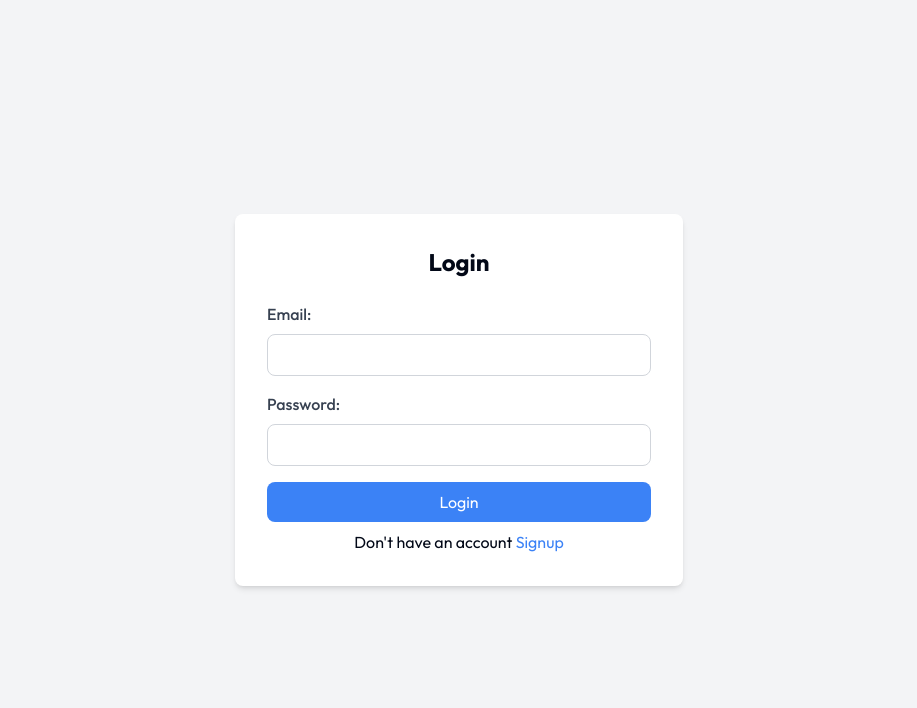
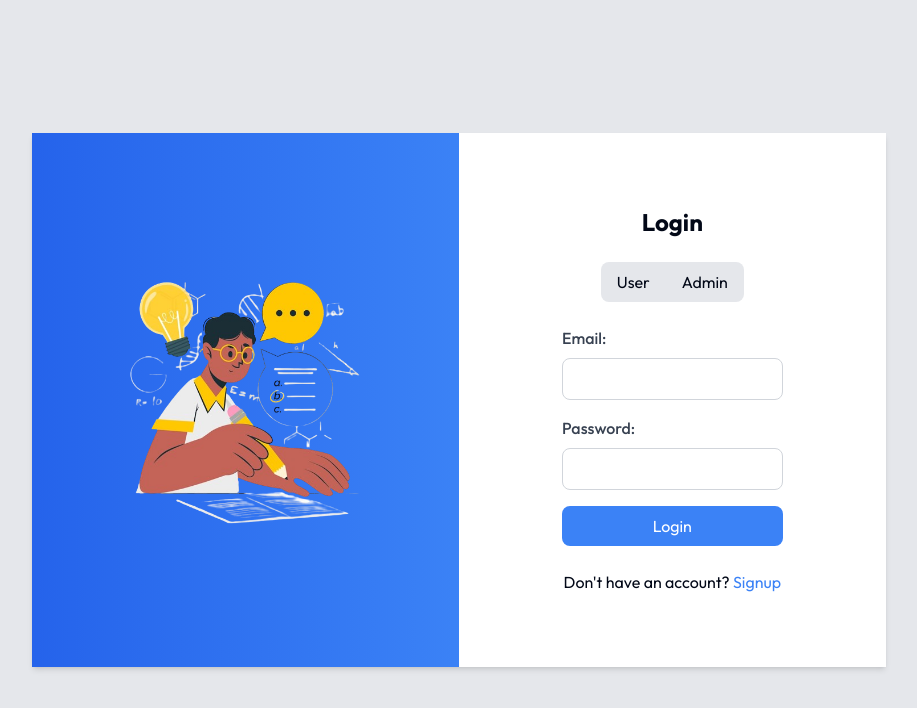
Before and after one commit to w3villa-suraj-bisht/test-event-management-FE, a Next.js app: page /signin in a window 1280 px wide. Shown: the top 708 px of the page, without its empty margins (181-1098 px from the left). Built offline with nearby package versions, Linux system fonts and the light colour scheme.

Commit message:
signin Fix

```diff
--- a/src/app/(auth)/signin/page.tsx
+++ b/src/app/(auth)/signin/page.tsx
@@ -1,23 +1,59 @@
 "use client";
-import React, { useEffect } from "react";
+import React, { useState } from "react";
 import { useRouter } from "next/navigation";
+import ui_image from '../../../../public/img/bg_logo.png';
 
 const SignIn = () => {
+  const router = useRouter();
+  const [activeButton, setActiveButton] = useState<'user' | 'admin' | null>(null);
 
+  const handleButtonClick = (buttonType: 'user' | 'admin') => {
+    setActiveButton(buttonType);
 
+  };
 
   return (
-    <div className="bg-gray-100 min-h-screen flex items-center justify-center">
-      <div className="w-full max-w-md bg-white p-8 rounded-lg shadow-md">
+    <div className="bg-gray-200 h-screen min-h-screen w-full flex items-center justify-center">
+      <div className="w-2/3 h-2/3 flex bg-white shadow-md">
+        <div className="w-1/2 h-full bg-gradient-to-r from-blue-600 to-blue-500 flex justify-center items-center">
+          <img src="/img/signup.png" className="w-2/3" alt="Sign Up" />
+        </div>
+        <div className="flex items-center justify-center w-1/2">
+          <div className="bg-white w-2/3 rounded-lg p-8">
             <h2 className="text-2xl font-bold text-center mb-6">Login</h2>
-        <form autoComplete="off">
+
+            {/* Buttons for User and Admin */}
+            <div className="flex flex-row items-center text-center justify-center mb-6">
+              <button
+                onClick={() => handleButtonClick('user')}
+                className={`py-2 px-4 transition duration-300 ease-in-out ${
+                  activeButton === 'user'
+                    ? 'bg-blue-500 text-white rounded-l-lg'
+                    : 'bg-gray-200 text-black-500 rounded-l-lg'
+                }`}
+              >
+                User
+              </button>
+              <button
+                onClick={() => handleButtonClick('admin')}
+                className={`py-2 px-4 transition duration-300 ease-in-out ${
+                  activeButton === 'admin'
+                    ? 'bg-blue-500 text-white rounded-r-lg'
+                    : 'bg-gray-200 text-black-500 rounded-r-lg'
+                }`}
+              >
+                Admin
+              </button>
+            </div>
+
+            <form>
               <div className="mb-4">
                 <label htmlFor="email" className="block text-gray-700 font-medium mb-2">
                   Email:
                 </label>
                 <input
                   type="email"
-
+                  autoComplete="off"
                   id="email"
                   className="w-full px-4 py-2 border border-gray-300 rounded-lg focus:outline-none focus:ring-2 focus:ring-blue-500"
                   required
@@ -29,7 +65,7 @@ const SignIn = () => {
                 </label>
                 <input
                   type="password"
-
+                  autoComplete="off"
                   id="password"
                   className="w-full px-4 py-2 border border-gray-300 rounded-lg focus:outline-none focus:ring-2 focus:ring-blue-500"
                   required
@@ -41,8 +77,12 @@ const SignIn = () => {
               >
                 Login
               </button>
-          <p className="text-center mt-2">Don't have an account <a href="/signup" className="text-blue-500">Signup</a></p>
+              <p className="text-center mt-6">
+                Don't have an account? <a href="/signup" className="text-blue-500">Signup</a>
+              </p>
             </form>
+          </div>
+        </div>
       </div>
     </div>
   );
```
Also changed, not shown: public/img/signup.png (added). Lines whose indentation alone changed are shown as unchanged.
